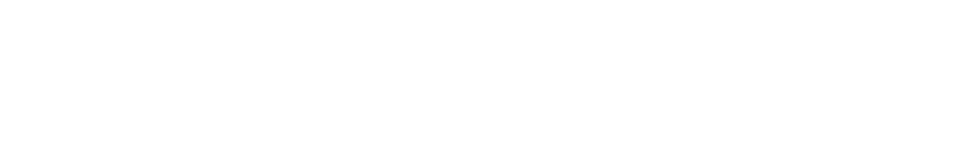
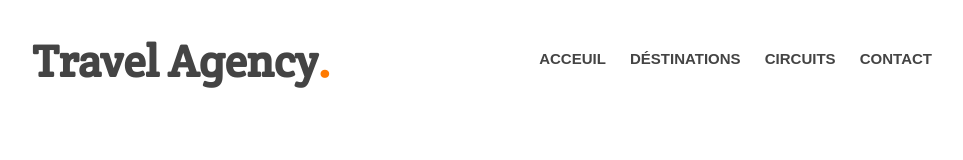
Before and after one commit to julien54190/travel-agency-project, a plain HTML site: page index.html in a window 1280 px wide. Shown: the whole page, without its empty margins (138-1101 px from the left). Drawn offline with Linux system fonts and the light colour scheme.

Commit message:
add header

```diff
--- a/index.html
+++ b/index.html
@@ -1,15 +1,35 @@
 <!DOCTYPE html>
-<html lang="en">
+<html lang="fr">
 <head>
     <meta charset="UTF-8">
     <meta name="viewport" content="width=device-width, initial-scale=1.0">
+    <!-- Start - FONT-FAMILLY -->
+    <link rel="preconnect" href="https://fonts.googleapis.com">
+    <link rel="preconnect" href="https://fonts.gstatic.com" crossorigin>
+    <link href="https://fonts.googleapis.com/css2?family=Crete+Round:ital@0;1&display=swap" rel="stylesheet">
+    <!-- End - FONT-FAMILLY -->
     <link rel="stylesheet" href="styles.css">
     <title>Travel Agency</title>
 </head>
 <body>
+
+    <!-- Stard - header -->
     <header>
+        <div class="wrapper">
+            <h1>Travel Agency<span class="orange">.</span></h1>
+            <nav>
+                <ul>
+                    <li><a href="#main-image">Acceuil</a></li>
+                    <li><a href="#steps">Déstinations</a></li>
+                    <li><a href="#possibilities">Circuits</a></li>
+                    <li><a href="#contact">Contact</a></li>
+                </ul>
+            </nav>
+        </div>
+    </header>
+    <!-- End - header -->
 
-    </header>
+
     <section id="main-image">
 
     </section>
--- a/styles.css
+++ b/styles.css
@@ -0,0 +1,63 @@
+/* Général */
+
+*{
+    margin : 0;
+    padding: 0;
+}
+
+body{
+    font-family: Arial, Helvetica, sans-serif;
+    font-size: 15px;
+}
+
+h1{
+    font-family: 'Crete Round', serif;
+    font-size: 45px;
+    color: #444;
+}
+
+ul{
+    list-style: none;
+}
+
+a{
+    text-decoration: none;
+    color: #444
+}
+
+.wrapper{
+    width: 940px;
+    margin: 0 auto;
+    padding: 0 10px;
+}
+
+.orange{
+    color: #FF7a00;
+}
+/* Header */
+
+header{
+    height: 120px;
+}
+
+header h1{
+    float: left;
+    margin-top: 32px;
+
+}
+
+header nav{
+    float: right;
+    margin-top: 50px;
+    margin-right: 20px;
+}
+
+header nav ul li{
+    display: inline-block;
+}
+
+header nav ul li a{
+    text-transform: uppercase;
+    font-weight: bold;
+    margin-right: 20px;
+}
```
